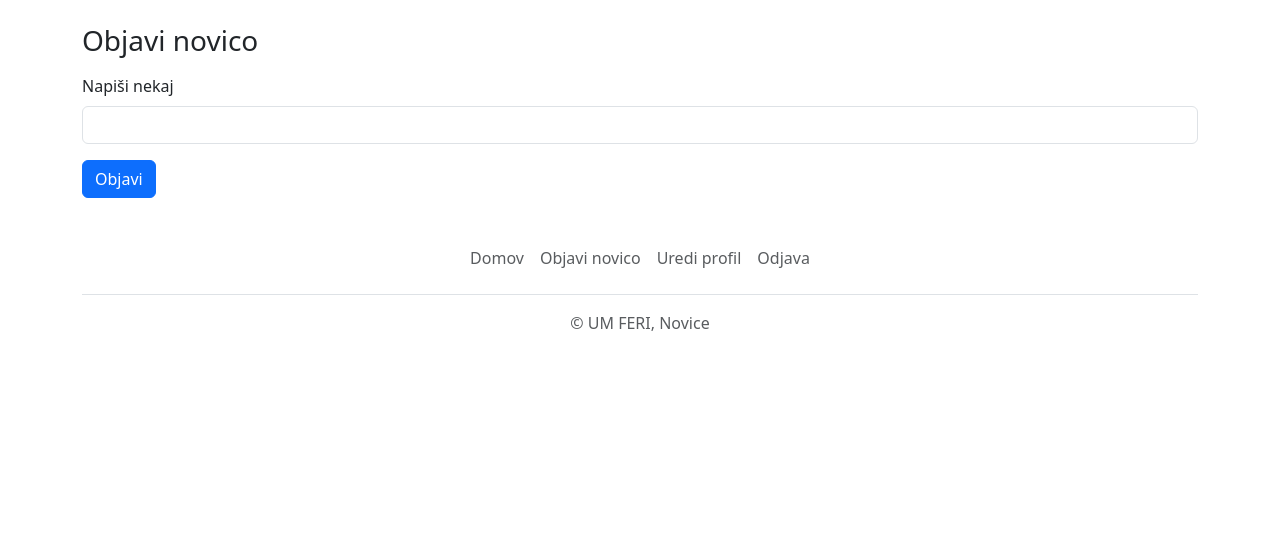
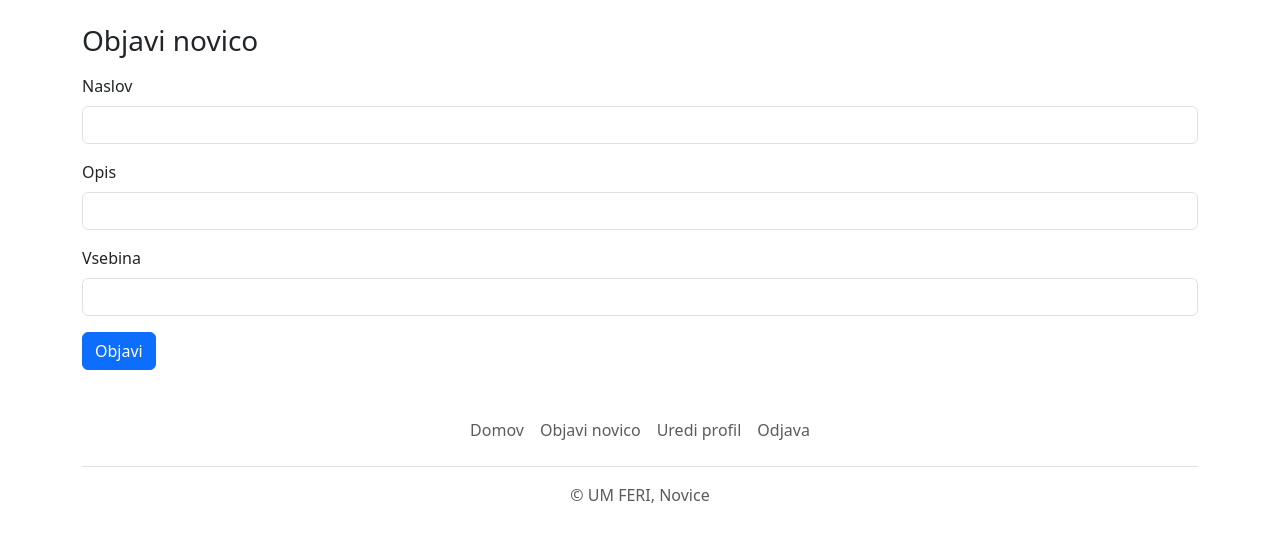
Before and after one commit to SSunYY/Vaja-1-PHP-MVC, a PHP site: page /articles/create in a window 1280 px wide. Shown: the part 73-615 px from the top of the page. Run offline with PHP 8.4, Linux system fonts and the light colour scheme; the visitor is signed in with stand-in values (Sample User, id 1); a stand-in replaces the project's code that opens the database connection.

Commit message:
Dopolnil vso kodo za objavo novic in pripravil okostnjake metod za implementacijo njihovih funkcij

```diff
--- a/controllers/articles_controller.php
+++ b/controllers/articles_controller.php
@@ -40,4 +40,42 @@ class articles_controller
     public function create(){
         require_once('views/articles/create.php');
     }
+
+    public function list(){
+
+    }
+
+    public function edit(){
+
+    }
+
+
+
+    public function store(){
+        if(!isset($_POST['title']) || !isset($_POST['abstract']) || !isset($_POST['text'])){
+            return call('pages', 'error');
+        }
+
+        $title = $_POST['title'];
+        $abstract = $_POST['abstract'];
+        $text = $_POST['text'];
+        $user_id = $_SESSION['USER_ID'];
+
+        $db = Db::getInstance();
+        $query = "INSERT INTO articles (title, abstract, text, user_id) VALUES ('$title', '$abstract', '$text', '$user_id')";
+        if($db->query($query)){
+            header("Location: /articles/index");
+            die();
+        } else {
+            return call('pages', 'error');
+        }
+    }
+
+    public function delete(){
+
+    }
+
+    public function update(){
+
+    }
 }
--- a/routes.php
+++ b/routes.php
@@ -33,7 +33,7 @@ $controllers = array(
 if(isset($_SESSION["USER_ID"])){
   $controllers['users'] = array_merge($controllers['users'], ['edit', 'update']);
   $controllers['auth'] = array_merge($controllers['auth'], ['logout']);
-  $controllers['articles'] = array_merge($controllers['articles'], ['create']); // TODO: 'list', 'store', 'edit', 'update', 'delete'
+  $controllers['articles'] = array_merge($controllers['articles'], ['create'], ['list'], ['store'], ['edit'], ['update'], ['delete']); // TODO: 'list', 'store', 'edit', 'update', 'delete'
 }
 
 // Preverimo, če zahteva kliče controller in akcijo iz zgornjega seznama
--- a/views/articles/create.php
+++ b/views/articles/create.php
@@ -1,10 +1,20 @@
 <div class="container">
     <h3 class="mb-3">Objavi novico</h3>
-    <form action="post.php" method="post">
+    <form action="post.php" method="POST">
         <div class="mb-3">
-            <label for="novica" class="form-label">Napiši nekaj</label>
-            <input type="text" class="form-control" id="novica" name="novica"
+            <label for="title" class="form-label">Naslov</label>
+            <input type="text" class="form-control" id="title" name="title"
                 value="<?php echo isset($_POST["novica"]) ? htmlspecialchars($_POST["novica"], ENT_QUOTES, 'UTF-8') : ""; ?>">
+        </div>
+        <div class="mb-3">
+            <label for="abstract" class="form-label">Opis</label>
+            <input type="text" class="form-control" id="abstract" name="abstract"
+                value="<?php echo isset($_POST["abstract"]) ? htmlspecialchars($_POST["abstract"], ENT_QUOTES, 'UTF-8') : ""; ?>">
+        </div>
+        <div class="mb-3">
+            <label for="text" class="form-label">Vsebina</label>
+            <input type="text" class="form-control" id="text" name="text"
+                value="<?php echo isset($_POST["text"]) ? htmlspecialchars($_POST["text"], ENT_QUOTES, 'UTF-8') : ""; ?>">
         </div>
         <div class="mb-3">
             <button type="submit" class="btn btn-primary" name="post">Objavi</button>
```
